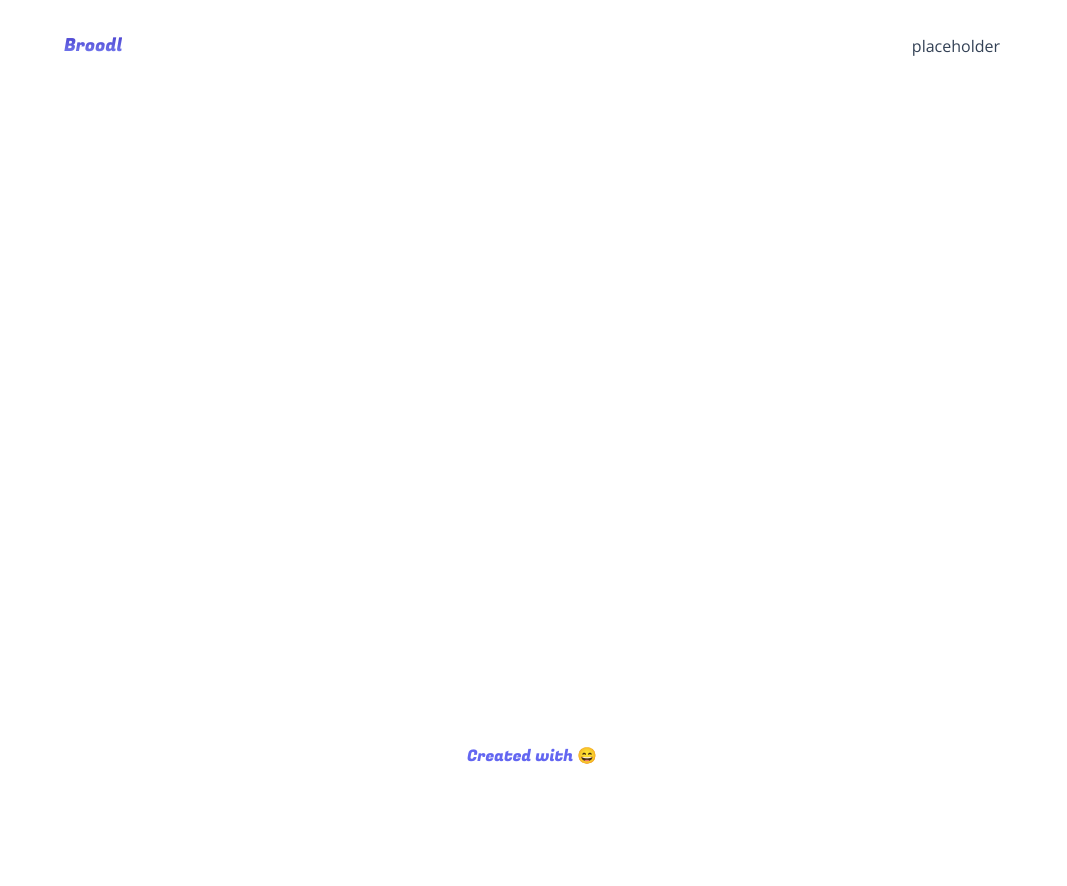
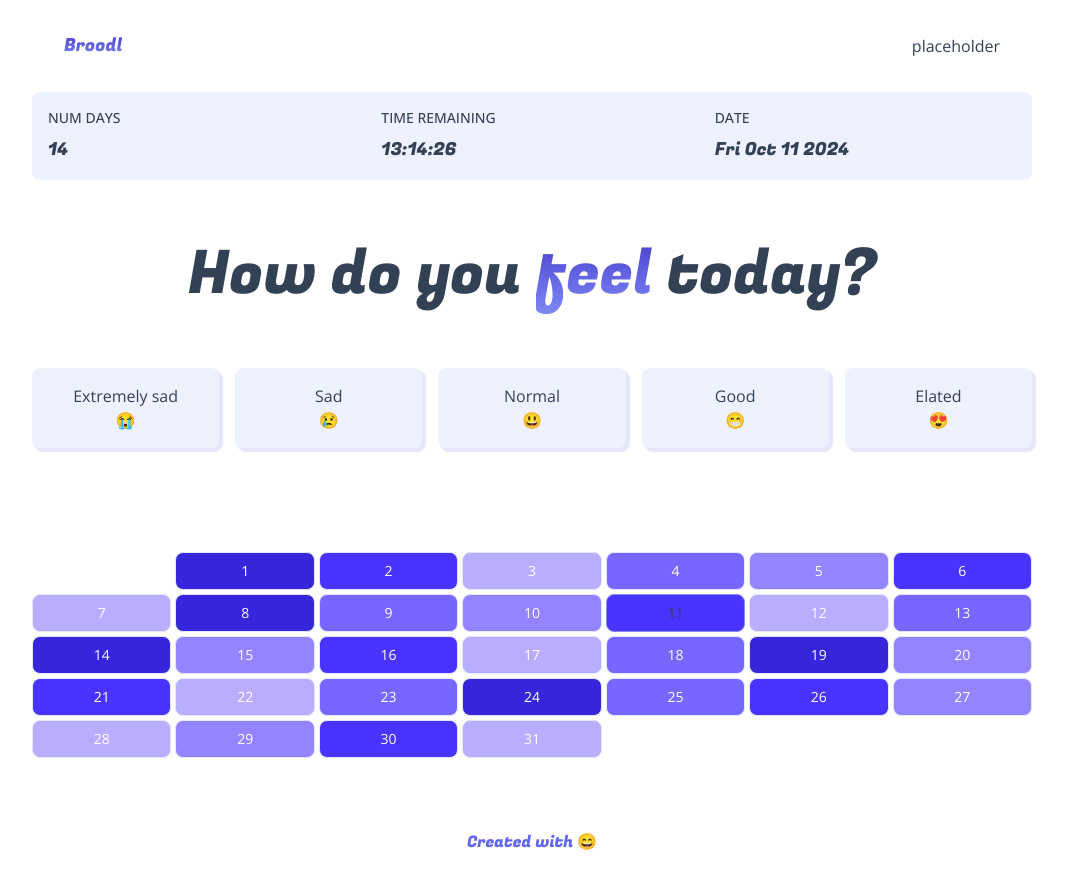
Before and after one commit to Apeiron-meisen/broodl, a Next.js app: page /dashboard in a window 1280 px wide. Shown: the whole page, without its empty margins (108-1175 px from the left). Before the commit the page ends 800 px from the top, so only its background shows below. Built offline with nearby package versions, Linux system fonts and the light colour scheme.

Commit message:
adding calendar

```diff
--- a/app/globals.css
+++ b/app/globals.css
@@ -12,3 +12,11 @@
   -webkit-background-clip: text;
   -webkit-text-fill-color:transparent;
 }
+
+.purpleShadow{
+  box-shadow: 3px 3px 1px 1px lavender;
+}
+.purpleShadow:hover{
+  transform: translateX(3px,3px);
+  box-shadow:0,0,1px,1px,lavender
+}
--- a/app/layout.js
+++ b/app/layout.js
@@ -1,6 +1,7 @@
 import localFont from "next/font/local";
 import { Fugaz_One,Open_Sans } from "next/font/google";
 import "./globals.css";
+import Link from 'next/link';
 
 const geistSans = localFont({
   src: "./fonts/GeistVF.woff",
@@ -22,7 +23,9 @@
 
 const header = (
   <header className="p-4 sm:p-8 flex items-center justify-between gap-4">
-    <h1 className={'text-base sm:text-lg textGradient ' +fugaz.className}>Broodl</h1>
+    <Link href={'/'}>
+      <h1 className={'text-base sm:text-lg textGradient ' +fugaz.className}>Broodl</h1>
+    </Link>
     <div className='flex items-center justify-between'>
       placeholder
     </div>
--- a/components/Calendar.js
+++ b/components/Calendar.js
@@ -1,7 +1,65 @@
 import React from 'react'
+import { Fugaz_One } from 'next/font/google'
+import { gradients, baseRating,demoData } from '@/utils'
+const months = { 'January': 'Jan', 'February': 'Feb', 'March': 'Mar', 'April': 'Apr', 'May': 'May', 'June': 'Jun', 'July': 'Jul', 'August': 'Aug', 'September': 'Sept', 'October': 'Oct', 'November': 'Nov', 'December': 'Dec' }
+const monthsArr = Object.keys(months)
+const now = new Date()
+const dayList = ['Sunday', 'Monday', 'Tuesday', 'Wednesday', 'Thursday', 'Friday', 'Saturday']
 
-export default function Calendar() {
+const fugaz = Fugaz_One({ subsets: ["latin"], weight: ['400'] });
+export default function Calendar(props) {
+  const {demo} = props;
+  const year =2024
+  const month = 'July'
+  const monthNow = new Date(year, monthsArr.indexOf(month), 1)
+
+  //确定第一天是第一周的第几天，返回一周的第几天序列值
+  const firstDayOfMonth = monthNow.getDay() //从0开始算
+  const daysInMonth = new Date(year,monthsArr.indexOf(month) + 1, 0).getDate()
+
+  const daysToDisplay = firstDayOfMonth + daysInMonth
+  const numRows = (Math.floor(daysToDisplay / 7)) + (daysToDisplay%7?1:0)
+
+
+  //现在要创建一个grid来保存日历表
   return (
-    <div>Calendar</div>
+    <div className= 'flex flex-col overflow-hidden gap-1 py-2 sm:py-4 md:py-10'>
+      {
+
+        [...Array(numRows).keys()].map((row, row_index)=>{
+
+          return (
+            <div key={row_index} className='grid grid-cols-7 gap-1'>
+              {dayList.map((dayOfWeek,dayOfWeekIndex )=>{
+                //dayIndex从0开始计算
+                //算的范围是row*days这个矩阵的总天数
+                let dayIndex = (row_index * 7) + dayOfWeekIndex-(firstDayOfMonth - 1)
+
+                //不展示第一列和最后一列不被计算的天数div
+                let dayDisplay = dayIndex > daysInMonth? false: (row ===0 && dayOfWeekIndex < firstDayOfMonth)? false : true
+
+                let isToday = dayIndex === now.getDate()
+
+                if (!dayDisplay){
+                  return (
+                    <div className='bg-white'  key={dayOfWeekIndex} />
+                  )
+                }
+                //对日期背景的颜色渐变进行设定
+                //如果是demo，那就用默认rating进行上色。如果不是，查日期是否在数据中有对应值，有就用，没有就white
+                let color = demo? gradients.indigo[baseRating[dayIndex]]:(dayIndex in demoData?gradients.indigo[demoData[dayIndex]]:'white')
+                //这里的style就是添加了css内容，设置了background
+                return (
+                  <div style={{background:color}}  className={"border border-solid p-2 flex flex-col items-center text-xs sm:text-sm gap-2 justify-between rounded-lg " + (isToday?"border-indigo-400 ":"border-indigo-100 "+(color==='white'?'text-indigo-400':'text-white'))} key={dayOfWeekIndex}>
+                    <p>{dayIndex}</p>
+                  </div>
+                )
+              })}
+
+            </div>
+          )
+        })
+      }
+    </div>
   )
 }
--- a/components/Dashboard.js
+++ b/components/Dashboard.js
@@ -1,18 +1,54 @@
 import React from 'react'
-
+import { Fugaz_One,Open_Sans }
+from "next/font/google";
+const fugaz = Fugaz_One({subsets: ["latin"], weight: ["400"]});
+import Calendar from './Calendar';
 export default function Dashboard() {
   const statuses = {
     num_days :14,
     time_remaining :"13:14:26",
     date : (new Date()).toDateString()
   }
+  const emotions = {
+    "Extremely sad":"😭",
+    'Sad':'😢',
+    'Normal':'😃',
+    'Good':'😁',
+    'Elated':'😍'
+  }
+//需要把json变成array。 key就是json中的key，拿到key之后去遍历map，对于每一个key执行固定函数并用列表储存每一个对应的结果。最后对于每一个输出内容，用一个div进行包裹，指定它的key=index
+//flex flex-col gap-1 sm:gap-2,目的是让元素上下排列然后上下的gap更大一点
+//js中写三目运算，要用括号括起来
+//col-span-2是指一个item栏目占2个column span
+  return (
+    <div className="flex flex-col flex-1 gap-8 sm:gap-12 md:gap-16">
+      <div className="grid grid-cols-3 bg-indigo-50 rounded-lg">
 
-  return (
-    <div className="flex flex-col flex-1">
-      <div className="grid grid-cols-1 sm:grid-cols-3 ">
-        {}
+        {Object.keys(statuses).map((status, statusindex)=>{
+          return (
+            <div key={statusindex} className='p-4 flex flex-col gap-1 sm:gap-2'>
+              <p  className="font-medium uppercase text-xs sm:text-sm truncate ">{status.replace("_"," ")}</p>
+              <p className={'text-base sm:text-lg truncate '+ fugaz.className}>{statuses[status]}</p>
+            </div>
+          )
+        })}
       </div>
+      <h4 className={'text-4xl sm:text-5xl md:text-6xl text-center '+ fugaz.className}>
+        How do you <span className="textGradient">feel</span> today?
+      </h4>
+      <div className="grid grid-cols-2 sm:grid-cols-5 gap-4">
+        {Object.keys(emotions).map((emotion, index)=>{
+          return (
+            <button key={index} className={"p-4 rounded-lg purpleShadow duration-200 bg-indigo-50 hover:bg-[lavender]  "+ (index===4?'col-span-2 sm:col-span-1':' ')}>
+              <p>{emotion}</p>
+              <p>{emotions[emotion]}</p>
+            </button>
+          )
+        })
 
+      }
+      </div>
+      <Calendar demo/>
     </div>
   )
 }
--- /dev/null
+++ b/utils/index.js
@@ -0,0 +1,24 @@
+export const gradients = {
+  indigo: ['#dcd6ff', '#b8adff', '#9285ff', '#7766ff', '#4833ff', '#3525db', '#261ab1', '#1a1093', '#10097a',],
+  green: ['#dcfdc3', '#affc9d', '#7cf86c', '#4bf246', '#0cea1c', '#0dc928', '#0ca82f', '#038731', '#047031',],
+  blue: ['#ccfffa', '#9afefe', '#66f1fc', '#41dffa', '#07c2f7', '#0497d4', '#0171b1', '#02518e', '#003a76',],
+  yellow: ['#fff8db', '#fff0b8', '#ffe495', '#ffd97b', '#ffc84f', '#dba339', '#b78127', '#936118', '#7a4b10',],
+  pink: ['#ffd8f2', '#ffb1ea', '#ff8aea', '#ff6df1', '#ff3dfe', '#cd2ddb', '#9d1fb7', '#731493', '#540b7a',],
+}
+
+export const baseRating = {
+  "0": 2, "1": 5, "2": 4, "3": 1, "4": 3,
+  "5": 2, "6": 4, "7": 1, "8": 5, "9": 3,
+  "10": 2, "11": 4, "12": 1, "13": 3, "14": 5,
+  "15": 2, "16": 4, "17": 1, "18": 3, "19": 5,
+  "20": 2, "21": 4, "22": 1, "23": 3, "24": 5,
+  "25": 3, "26": 4, "27": 2, "28": 1, "29": 2,
+  "30": 4, "31": 1, "32": 3, "33": 5, "34": 2,
+  "35": 4, "36": 1, "37": 5, "38": 3, "39": 2,
+  "40": 5, "41": 4, "42": 1, "43": 3,
+}
+
+export const demoData = {
+  "15": 2, "16": 4, "17": 1, "18": 3, "19": 5,
+  "20": 2, "21": 4, "22": 1, "23": 3, "24": 5,
+}
```
